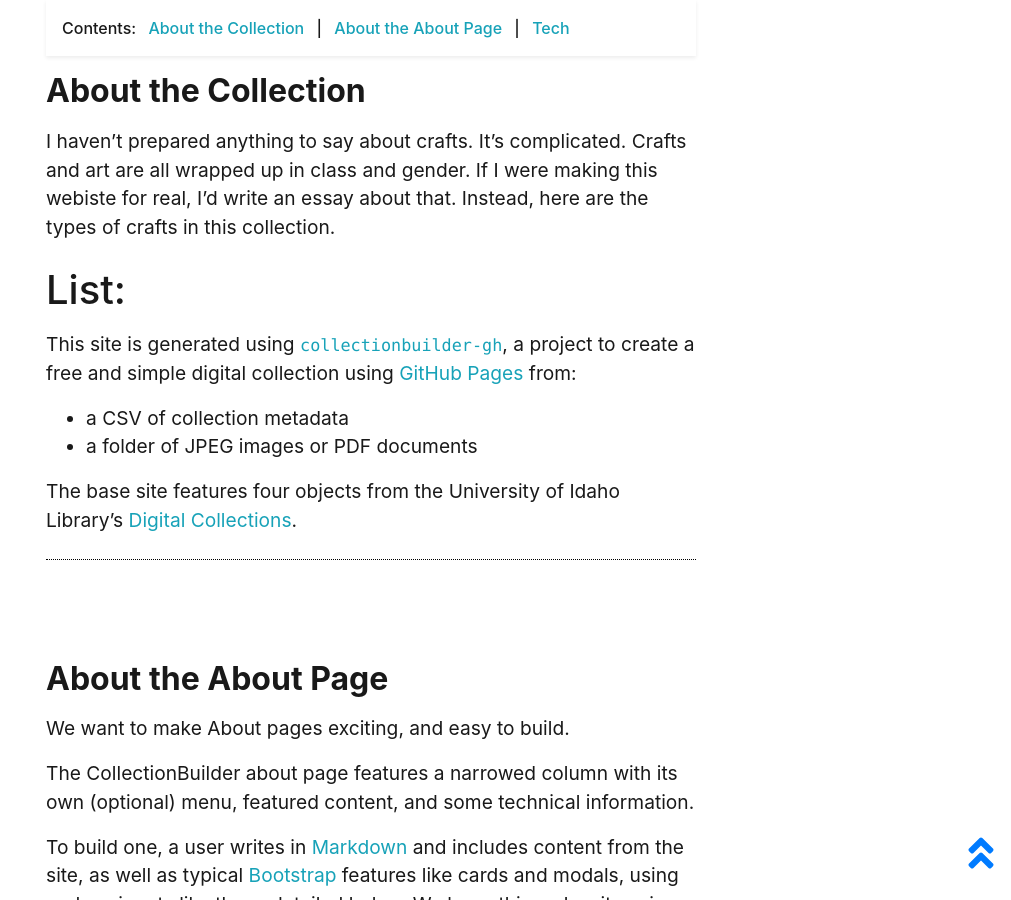
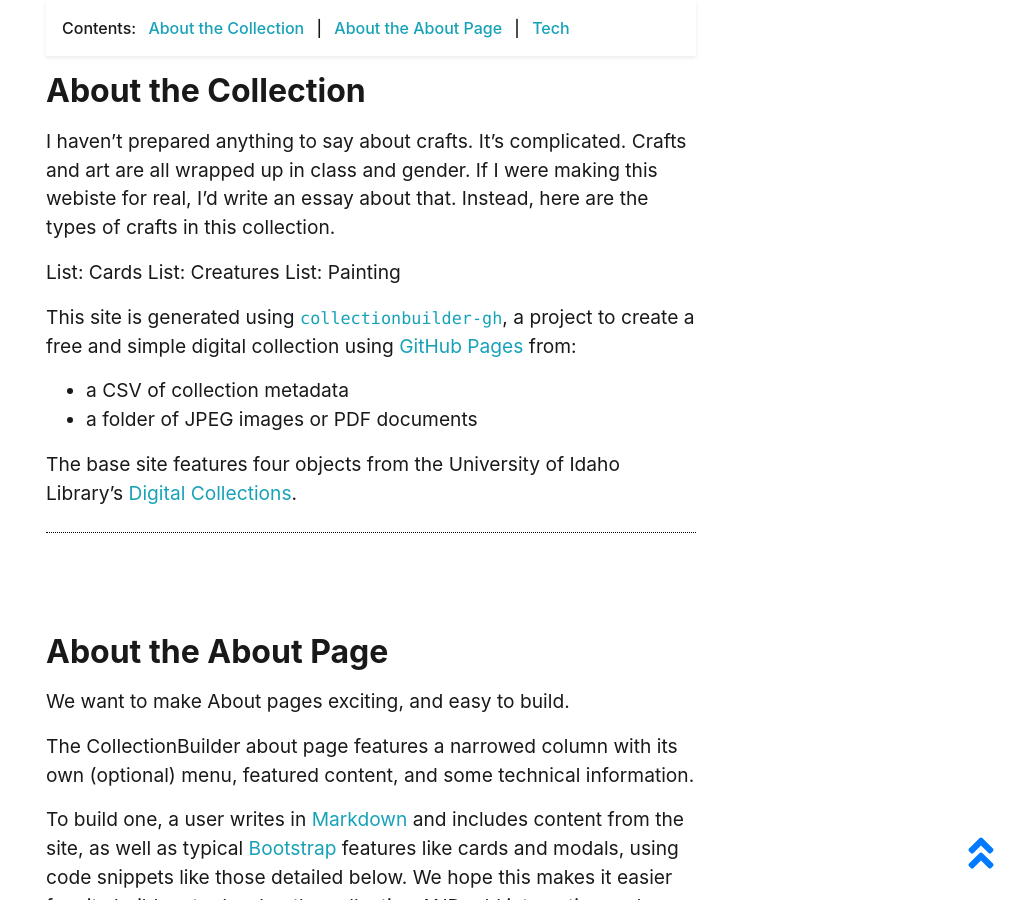
Before and after one commit to CadyFavazzo/cadycrafts, a Jekyll site: the page built from pages/about.md, in a window 1280 px wide and 900 px high, scrolled down 717 px. Shown: the whole window, without its empty margins (269-1280 px from the left). Built offline with Jekyll 4.4.1, drawn with Linux system fonts in a browser that asks for light colours.

Commit message:
adding list

```diff
--- a/pages/about.md
+++ b/pages/about.md
@@ -24,7 +24,9 @@ Crafts and art are all wrapped up in class and gender.
 If I were making this webiste for real, I'd write an essay about that.
 Instead, here are the types of crafts in this collection.
 
-# List:
+List: Cards
+List: Creatures
+List: Painting
 
 
 This site is generated using [`collectionbuilder-gh`](https://collectionbuilding.github.io/gh/), a project to create a free and simple digital collection using [GitHub Pages](https://pages.github.com/) from:
```
